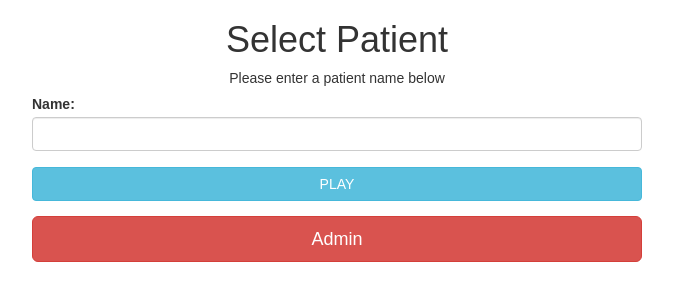
After one commit to mhkbgd/advanceProgramming, a PHP site: page /ow/game/index.php in a window 1280 px wide. The commit adds this page. Shown: the top 301 px of the page, without its empty margins (303-976 px from the left). Run offline with PHP 8.4, Linux system fonts and the light colour scheme; data that the repository does not hold is empty.

Commit message:
game page added

```diff
--- a/admin/Add_Person.php
+++ b/admin/Add_Person.php
@@ -9,9 +9,9 @@ $tmp++;
 
 echo $name . "</br>" . $surename . "</br>" . $age . "</br>" . $tmp ;
 
-$sql_update_user = "INSERT INTO Users (`Id`, `First_name`, `Last_name`, `Age`) VALUES ('".$tmp."', '".$name."', '".$surename."', '".$age."');";
+$sql_update_user = "INSERT INTO users (`Id`, `First_name`, `Last_name`, `Age`) VALUES ('".$tmp."', '".$name."', '".$surename."', '".$age."');";
 
-$result = mysqli_query( $sql_update_user);
+$result = mysqli_query($conn, $sql_update_user);
 
 header('Location: index.php');
 
--- a/admin/addRel.php
+++ b/admin/addRel.php
@@ -48,7 +48,7 @@ $file = $_FILES['file']['tmp_name'];
 
            $sql = "INSERT INTO `Pictures` (`Id`, `Name`, `Person_name`, `Relation`, `pation_id`) VALUES ('$random', '$image_Path' , '$name' , '$relTyp' , $personID);";
            echo $sql;
-          $result =  mysql_query($sql);
+          $result =  mysqli_query($conn,$sql);
 
           http://localhost/ow/admin/Admin_edit.php?edit_btn=4
           $goto =  "Admin_edit.php?edit_btn=".$personID ;
--- a/admin/removeAction.php
+++ b/admin/removeAction.php
@@ -17,7 +17,7 @@ $person_id= $arr[1];
 
 
 $sql = "DELETE FROM Pictures WHERE Id ='".$picture_id."';";
-$result = mysqli_query( $sql);
+$result = mysqli_query($conn, $sql);
 
 
 
--- a/conn.php
+++ b/conn.php
@@ -6,7 +6,7 @@
 
 // Create connection
 $conn=mysqli_connect($mysql_hostname, $mysql_user, $mysql_password);
-$db_selected = mysqli_select_db($mysql_database, $conn);
+$db_selected = mysqli_select_db($conn,$mysql_database);
 
 
 // Check connection
--- /dev/null
+++ b/game/index.php
@@ -0,0 +1,82 @@
+<!DOCTYPE html>
+<html lang="en">
+
+  <head>
+
+    <meta charset="utf-8">
+
+
+    <title>Patient Selection</title>
+
+    <!-- Bootstrap core CSS -->
+    <link rel="stylesheet" href="https://maxcdn.bootstrapcdn.com/bootstrap/3.3.7/css/bootstrap.min.css">
+    <link href= "style.css" rel = "stylesheet" >
+
+  </head>
+
+
+<body>
+ <div class=" col-md-12" style="text-align: center;">
+    <h1>Select Patient</h1>
+    <p>Please enter a patient name below</p>
+  </div>
+  <dev class ="col-md-3">
+
+
+  </dev>
+	 <dev class = "col-md-6" >
+
+   <?php include '../conn.php' ;
+
+    $tmp = 0 ;
+  	?>
+
+
+ <form action = "game.php">
+    <div class="form-group">
+      <label for="usr">Name:</label>
+      <input name="patient" type="text" class="form-control" id="usr"><br>
+      <button type="submit"  class="btn btn-info btn-md btn-block"  >PLAY</button>
+    </div>
+
+  </form>
+
+<!--<?php
+    $sql = "SELECT * FROM users";
+    $result = mysqli_query($conn, $sql);
+
+    if (mysqli_num_rows($result) > 0) {
+        while($row = mysqli_fetch_assoc($result)) {
+?>
+
+
+          <form action = "game.php" method = "get">
+
+                        <button type="submit"  class="btn btn-info btn-md btn-block"  > <?php echo $row['First_name'] ?>
+                          <input name="patient" type = "text" value = "<?php echo $row['Id'] ?>" id = "<?php echo $row['Id'] ?>" style="visibility:hidden; width: 0px" >
+                        </button><br>
+          </form>
+
+
+
+
+<?php
+       }
+
+
+
+    }
+    ?>
+    -->
+
+    <a href="../"> <button type="submit"  class="btn btn-danger btn-lg btn-block" href = "../" >Admin</button></a>
+    </dev>
+
+</body>
+
+
+
+
+  </body>
+
+</html>
--- /dev/null
+++ b/game/style.css
@@ -0,0 +1,8 @@
+body {
+
+
+	font: 14px Arial;
+	margin: 0 auto;
+	padding: 0;
+	position: relative;
+}
--- a/index.php
+++ b/index.php
@@ -46,7 +46,7 @@
 			</div>
 			<div>
 				<input type="submit" value="Log in" />
-				<a href="game/game.php">Play the game </a>
+				<a href="game/index.php">Play the game </a>
 			</div>
 		</form>
 
```
Also changed, not shown: admin/Admin_edit.php (+4 -4 lines), admin/index.php (+7 -4 lines), game/game.php (+24 -1 lines), game/header.php (added, +17 -0 lines), 6 other files.
